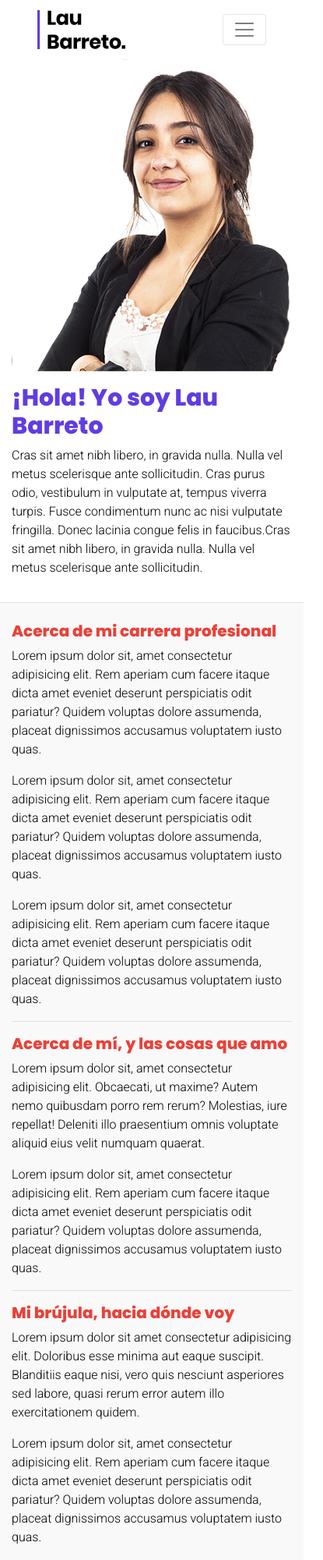
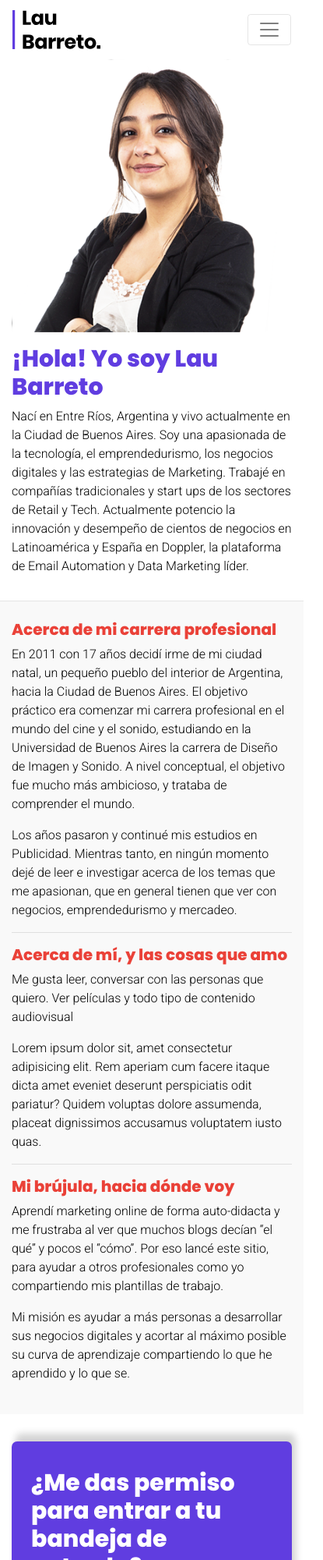
Before and after one commit to marialaurabrt/mlaubarreto, a plain HTML site: page quiensoy.html in a window 390 px wide. Shown: the top 2000 px of the page at 78% size, 415 px wide, since content can reach past the window. Drawn offline with nearby package versions, Linux system fonts and the light colour scheme.

Commit message:
Actualización de navbar y modificaciones visuales para mobile

```diff
--- a/quiensoy.html
+++ b/quiensoy.html
@@ -23,9 +23,10 @@
 
     <!-- NAVEGACION -->
 
-    <nav class="navbar navbar-expand-md navbar-light sticky-top sm-light px-5">
+    <nav class="navbar navbar-expand-md navbar-light sticky-top sm-light">
         <!-- Brand -->
-        <img src="assets/logo.svg" alt="Logo" class="navbar-brand m-0" height="60">
+
+        <a href="index.html"><img src="assets/logo.svg" alt="Logo" class="navbar-brand m-0" height="60"></a>
 
         <!-- Toggler Button -->
         <button class="navbar-toggler" type="button" data-toggle="collapse" data-target="#collapsibleNavbar">
@@ -50,11 +51,13 @@
     <section>
         <div class="container">
             <div class="media">
-                <img src="assets/quiensoy1.png" class="align-self-center mr-3" alt="Acerca de mí">
+                <img src="assets/quiensoy1.png" class="align-self-center mr-3" alt="Acerca de mí" style="width: 350px; height: auto;">
 
                 <div class="media-body my-3">
                     <h1>¡Hola! Yo soy Lau Barreto</h1>
-                    <p class="parrafoFondoClaro">Cras sit amet nibh libero, in gravida nulla. Nulla vel metus scelerisque ante sollicitudin. Cras purus odio, vestibulum in vulputate at, tempus viverra turpis. Fusce condimentum nunc ac nisi vulputate fringilla. Donec lacinia congue felis in faucibus.Cras sit amet nibh libero, in gravida nulla. Nulla vel metus scelerisque ante sollicitudin. </p>
+                    <p class="parrafoFondoClaro">Nací en Entre Ríos, Argentina y vivo actualmente en la Ciudad de Buenos Aires. Soy una apasionada de la tecnología, el emprendedurismo, los negocios digitales y las estrategias de Marketing. Trabajé en compañías tradicionales y start ups de los sectores de Retail y Tech. Actualmente potencio la innovación y desempeño de cientos de negocios en Latinoamérica y España en Doppler, la plataforma de Email Automation y Data Marketing líder.
+
+                    </p>
                 </div>
             </div>
         </div>
@@ -67,21 +70,20 @@
     <section class="greyBackround">
         <div class="container py-4">
             <h2>Acerca de mi carrera profesional</h2>
-            <p class="parrafoFondoClaro">Lorem ipsum dolor sit, amet consectetur adipisicing elit. Rem aperiam cum facere itaque dicta amet eveniet deserunt perspiciatis odit pariatur? Quidem voluptas dolore assumenda, placeat dignissimos accusamus voluptatem iusto quas.</p>
-            <p class="parrafoFondoClaro">Lorem ipsum dolor sit, amet consectetur adipisicing elit. Rem aperiam cum facere itaque dicta amet eveniet deserunt perspiciatis odit pariatur? Quidem voluptas dolore assumenda, placeat dignissimos accusamus voluptatem iusto quas.</p>
-            <p class="parrafoFondoClaro">Lorem ipsum dolor sit, amet consectetur adipisicing elit. Rem aperiam cum facere itaque dicta amet eveniet deserunt perspiciatis odit pariatur? Quidem voluptas dolore assumenda, placeat dignissimos accusamus voluptatem iusto quas.</p>
+            <p class="parrafoFondoClaro">En 2011 con 17 años decidí irme de mi ciudad natal, un pequeño pueblo del interior de Argentina, hacia la Ciudad de Buenos Aires. El objetivo práctico era comenzar mi carrera profesional en el mundo del cine y el sonido, estudiando en la Universidad de Buenos Aires la carrera de Diseño de Imagen y Sonido. A nivel conceptual, el objetivo fue mucho más ambicioso, y trataba de comprender el mundo. </p>
+            <p class="parrafoFondoClaro">Los años pasaron y continué mis estudios en Publicidad. Mientras tanto, en ningún momento dejé de leer e investigar acerca de los temas que me apasionan, que en general tienen que ver con negocios, emprendedurismo y mercadeo.</p>
 
             <hr>
 
             <h2>Acerca de mí, y las cosas que amo</h2>
-            <p class="parrafoFondoClaro">Lorem ipsum dolor sit, amet consectetur adipisicing elit. Obcaecati, ut maxime? Autem nemo quibusdam porro rem rerum? Molestias, iure repellat! Deleniti illo praesentium omnis voluptate aliquid eius velit numquam quaerat.</p>
+            <p class="parrafoFondoClaro">Me gusta leer, conversar con las personas que quiero. Ver películas y todo tipo de contenido audiovisual</p>
             <p class="parrafoFondoClaro">Lorem ipsum dolor sit, amet consectetur adipisicing elit. Rem aperiam cum facere itaque dicta amet eveniet deserunt perspiciatis odit pariatur? Quidem voluptas dolore assumenda, placeat dignissimos accusamus voluptatem iusto quas.</p>
 
             <hr>
 
             <h2>Mi brújula, hacia dónde voy</h2>
-            <p class="parrafoFondoClaro">Lorem ipsum dolor sit amet consectetur adipisicing elit. Doloribus esse minima aut eaque suscipit. Blanditiis eaque nisi, vero quis nesciunt asperiores sed labore, quasi rerum error autem illo exercitationem quidem.</p>
-            <p class="parrafoFondoClaro">Lorem ipsum dolor sit, amet consectetur adipisicing elit. Rem aperiam cum facere itaque dicta amet eveniet deserunt perspiciatis odit pariatur? Quidem voluptas dolore assumenda, placeat dignissimos accusamus voluptatem iusto quas.</p>
+            <p class="parrafoFondoClaro">Aprendí marketing online de forma auto-didacta y me frustraba al ver que muchos blogs decían “el qué” y pocos el “cómo”. Por eso lancé este sitio, para ayudar a otros profesionales como yo compartiendo mis plantillas de trabajo.</p>
+            <p class="parrafoFondoClaro">Mi misión es ayudar a más personas a desarrollar sus negocios digitales y acortar al máximo posible su curva de aprendizaje compartiendo lo que he aprendido y lo que se.</p>
 
         </div>
     </section>
--- a/scss/styles.scss
+++ b/scss/styles.scss
@@ -285,6 +285,7 @@ h2{
     @include button;
     border-color: transparent;
     padding: 0px;
+    overflow: visible;
 
     a:link{
         text-decoration: none;
@@ -302,6 +303,7 @@ h2{
     @include button();
     border-color: $bodycolor-secondary;
     color: $bodycolor-secondary;
+    overflow: visible;
 
     a:link{
         color: $bodycolor-secondary;
```
Also changed, not shown: blog.html (+3 -2 lines), contacto.html (+3 -2 lines), index.html (+4 -3 lines), recursos.html (+3 -2 lines), css/styles.css, 1 other file.
